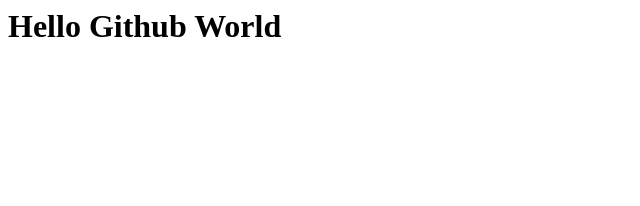
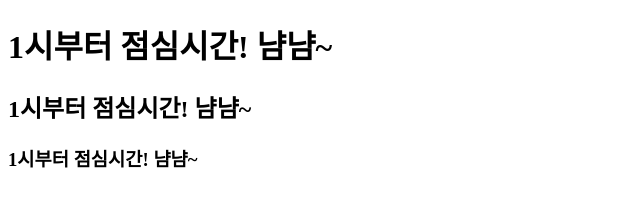
Before and after one commit to soyeon-owo/first, a plain HTML site: page index.html in a window 1280 px wide. Shown: the whole page, without its empty margins (0-640 px from the left). Drawn offline with Linux system fonts and the light colour scheme.

Commit message:
(수정)index.html 파일 내용

```diff
--- a/index.html
+++ b/index.html
@@ -1 +1,13 @@
-<h1>Hello Github World</h1>
+<!DOCTYPE html>
+<html lang="en">
+<head>
+    <meta charset="UTF-8">
+    <meta name="viewport" content="width=device-width, initial-scale=1.0">
+    <title>Soyeon Web</title>
+</head>
+<body>
+    <h1>1시부터 점심시간! 냠냠~</h1>
+    <h2>1시부터 점심시간! 냠냠~</h2>
+    <h3>1시부터 점심시간! 냠냠~</h3>
+</body>
+</html>
```
